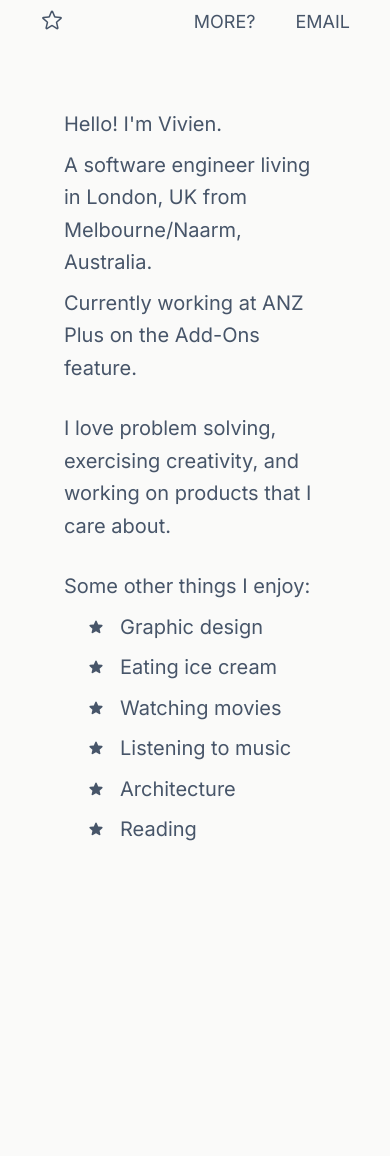
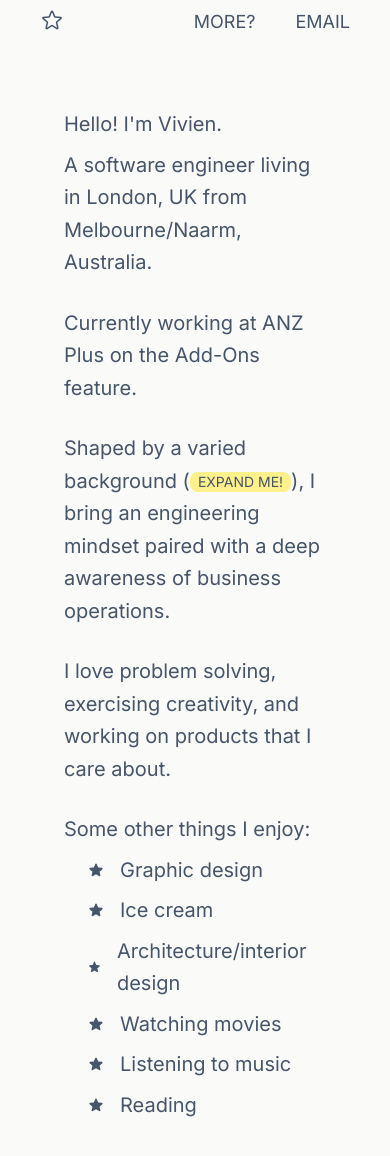
Before and after one commit to vivientran42/vivientran42.github.io, a Next.js app: page /about in a window 390 px wide. Shown: the top 1156 px of the page. Before the commit the page ends 966 px from the top, so only its background shows below. Built offline with nearby package versions, Linux system fonts and the light colour scheme.

Commit message:
update about page

```diff
--- a/src/app/about/page.tsx
+++ b/src/app/about/page.tsx
@@ -1,7 +1,12 @@
+"use client";
+
+import { useState } from "react";
 import Head from "next/head";
 import Inline from "@/components/inline";
 
 export default function About() {
+  const [showExpand, setShowExpand] = useState(false);
+
   return (
     <div className="bg-stone-50">
       <Head>
@@ -28,6 +33,8 @@ export default function About() {
           A software engineer living in London, UK from Melbourne/Naarm,
           Australia.
         </h1>
+
+        <div className="mt-5 md:mt-8"></div>
 
         <Inline
           text={
@@ -59,6 +66,44 @@ export default function About() {
         <div className="mt-5 md:mt-8"></div>
 
         <h1 className="text-slate-600 mb-2 md:mb-4 text-xl sm:text-2xl lg:text-3xl leading-relaxed">
+          Shaped by a varied background (
+          {!showExpand && (
+            <button
+              className="px-2 rounded-lg bg-yellow-200 hover:bg-yellow-100 text-slate-600 text-sm lg:text-lg align-middle transition duration-150"
+              onClick={() => setShowExpand(!showExpand)}
+            >
+              EXPAND ME!
+            </button>
+          )}
+          {showExpand && (
+            <button
+              className="inline-block pr-4 py-2 text-sm sm:text-base lg:text-lg text-left align-middle transition duration-150"
+              onClick={() => setShowExpand(!showExpand)}
+            >
+              <Inline
+                text={<p>Systems analysis</p>}
+                bullet={true}
+                bulletSize="small"
+              />
+              <Inline
+                text={<p>Executive reporting</p>}
+                bullet={true}
+                bulletSize="small"
+              />
+              <Inline
+                text={<p>Risk management</p>}
+                bullet={true}
+                bulletSize="small"
+              />
+            </button>
+          )}
+          ), I bring an engineering mindset paired with a deep awareness of
+          business operations.
+        </h1>
+
+        <div className="mt-5 md:mt-8"></div>
+
+        <h1 className="text-slate-600 mb-2 md:mb-4 text-xl sm:text-2xl lg:text-3xl leading-relaxed">
           I love problem solving, exercising creativity, and working on products
           that I care about.
         </h1>
@@ -81,12 +126,23 @@ export default function About() {
         <Inline
           text={
             <h1 className="text-slate-600 mb-2 md:mb-4 text-xl sm:text-2xl lg:text-3xl leading-relaxed">
-              Eating ice cream{" "}
+              Ice cream{" "}
             </h1>
           }
           bullet={true}
           imageSrc="/icecream.jpg"
           imageAlt="Picture of two ice cream scoops."
+        />
+
+        <Inline
+          text={
+            <h1 className="text-slate-600 mb-2 md:mb-4 text-xl sm:text-2xl lg:text-3xl leading-relaxed">
+              Architecture/interior design{" "}
+            </h1>
+          }
+          bullet={true}
+          imageSrc="/architecture.jpg"
+          imageAlt="Picture of a brutalist building."
         />
 
         <Inline
@@ -112,17 +168,6 @@ export default function About() {
         <Inline
           text={
             <h1 className="text-slate-600 mb-2 md:mb-4 text-xl sm:text-2xl lg:text-3xl leading-relaxed">
-              Architecture{" "}
-            </h1>
-          }
-          bullet={true}
-          imageSrc="/architecture.jpg"
-          imageAlt="Picture of a brutalist building."
-        />
-
-        <Inline
-          text={
-            <h1 className="text-slate-600 mb-2 md:mb-4 text-xl sm:text-2xl lg:text-3xl leading-relaxed">
               Reading{" "}
             </h1>
           }
--- a/src/components/inline.tsx
+++ b/src/components/inline.tsx
@@ -1,16 +1,17 @@
 import Image from "next/image";
 import { ReactNode } from "react";
 import { StarIcon } from "@heroicons/react/24/solid";
-import { H1Icon } from "@heroicons/react/24/outline";
 
 export default function Inline({
   text,
   bullet,
+  bulletSize,
   imageSrc,
   imageAlt,
 }: {
   text: ReactNode;
   bullet: boolean;
+  bulletSize?: "small";
   imageSrc?: string;
   imageAlt?: string;
 }) {
@@ -24,7 +25,7 @@ export default function Inline({
           width={50}
           height={50}
           alt={imageAlt}
-          className="hover:scale-500 hidden md:block"
+          className="hover:scale-550 hidden md:block"
           priority={true}
           placeholder="empty"
         />
@@ -39,16 +40,23 @@ export default function Inline({
           width={50}
           height={50}
           alt={imageAlt}
-          className="hover:scale-500 hidden md:block"
+          className="hover:scale-550 hidden md:block"
           priority={true}
           placeholder="empty"
         />
       </div>
     );
-  } else if (bullet && !imageSrc && !imageAlt) {
+  } else if (bullet && !bulletSize && !imageSrc && !imageAlt) {
     return (
       <div className="flex items-center space-x-4">
         <StarIcon className="indent-2	text-slate-600 size-4 ml-6 mb-2 md:mb-4" />
+        {text}
+      </div>
+    );
+  } else if (bullet && bulletSize == "small" && !imageSrc && !imageAlt) {
+    return (
+      <div className="flex items-center space-x-4">
+        <StarIcon className="indent-2	text-slate-600 size-2 md:size-3 ml-4 mb-1 mt-1" />
         {text}
       </div>
     );
--- a/tailwind.config.ts
+++ b/tailwind.config.ts
@@ -14,7 +14,7 @@ const config: Config = {
           "conic-gradient(from 180deg at 50% 50%, var(--tw-gradient-stops))",
       },
       scale: {
-        "500": "5", // Custom scale for 500%
+        "550": "5.5",
       },
     },
   },
```
